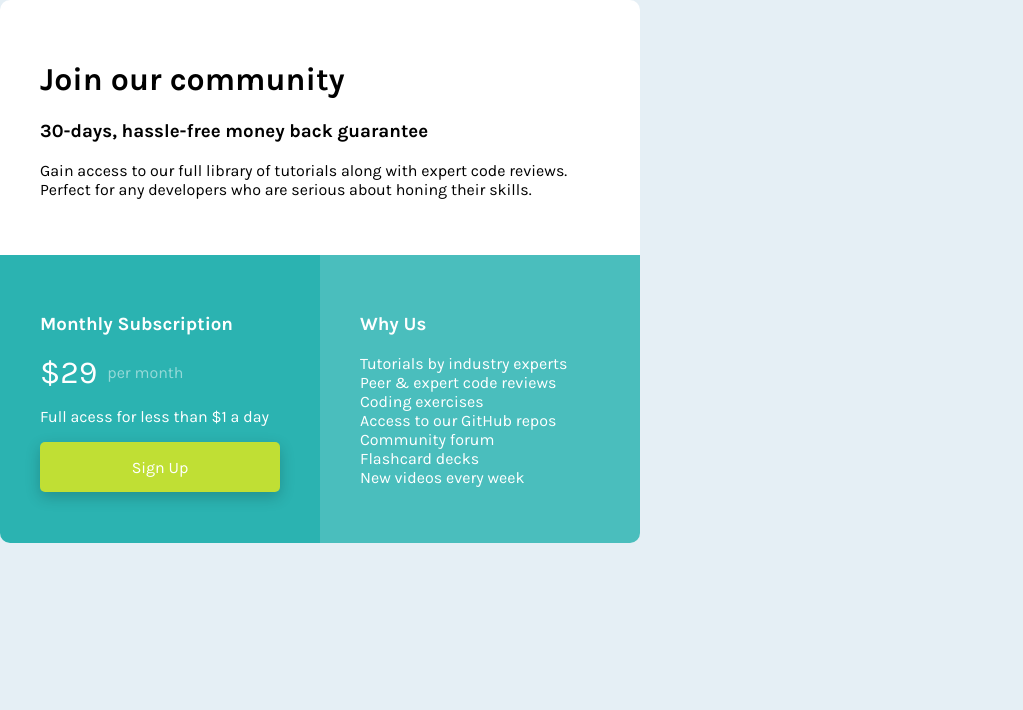
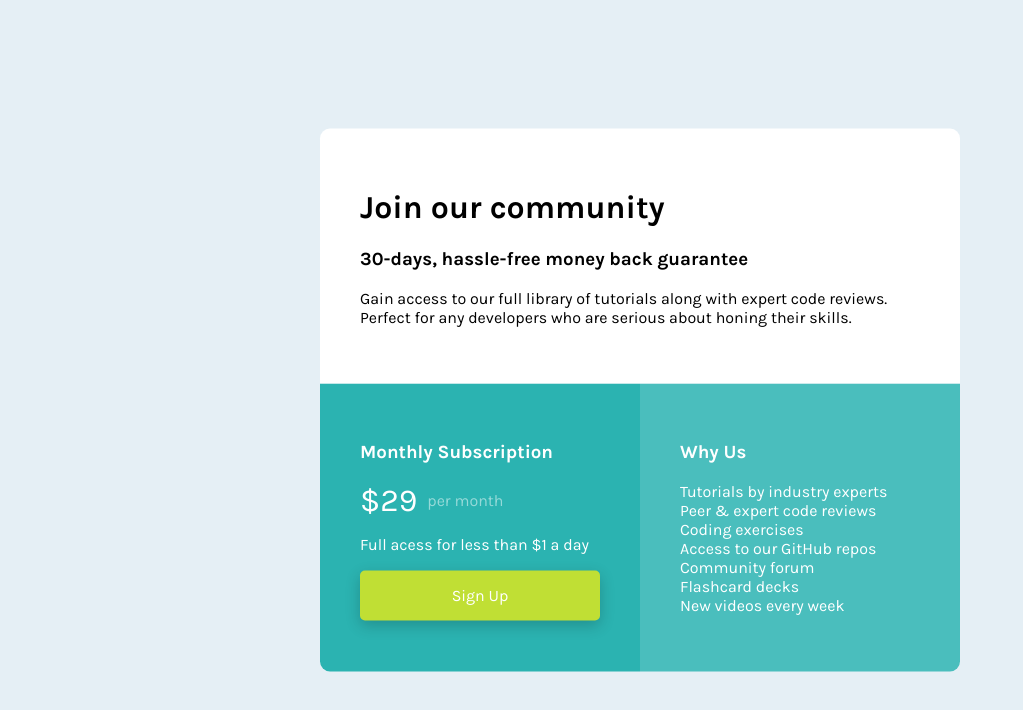
Before and after one commit to KaioDelmondes/FrontWeb, a plain HTML site: page Iniciante/single-price-grid-component-master/index.html in a window 1280 px wide. Shown: the whole page, without its empty margins (0-1023 px from the left). Drawn offline with Linux system fonts and the light colour scheme.

```diff
--- a/Iniciante/single-price-grid-component-master/index.html
+++ b/Iniciante/single-price-grid-component-master/index.html
@@ -19,6 +19,7 @@
 </head>
 <body>
 
+  <div class="content centerlized">
     <div class="wrapper topcard">
 
       <div class="col1">
@@ -60,6 +61,7 @@
       </div>
 
     </div>
+  </div>
 
 </body>
 </html>
--- a/Iniciante/single-price-grid-component-master/style.css
+++ b/Iniciante/single-price-grid-component-master/style.css
@@ -9,9 +9,19 @@
     padding: 0px;
 }
 
+.centerlized{
+    display: block;
+    width: 100%;
+    position: absolute;
+    top: 50%;
+    left: 50%;
+    transform: translate(-50%, -50%);
+}
+
 .wrapper {
     max-width: 50%;
     display: flex;
+    margin: auto;
 }
 
 .col1 {
```
Lines whose indentation alone changed are shown as unchanged.
